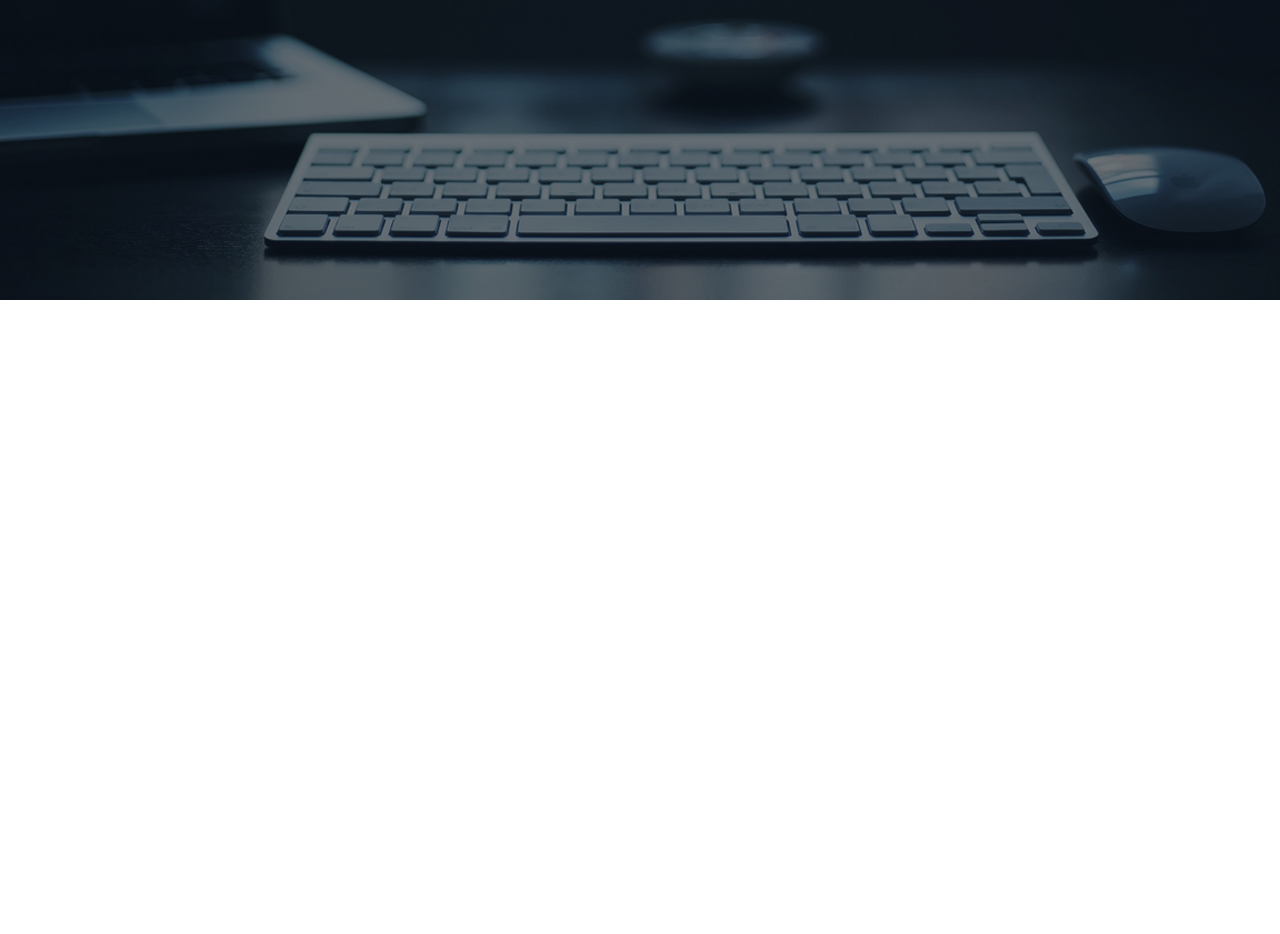
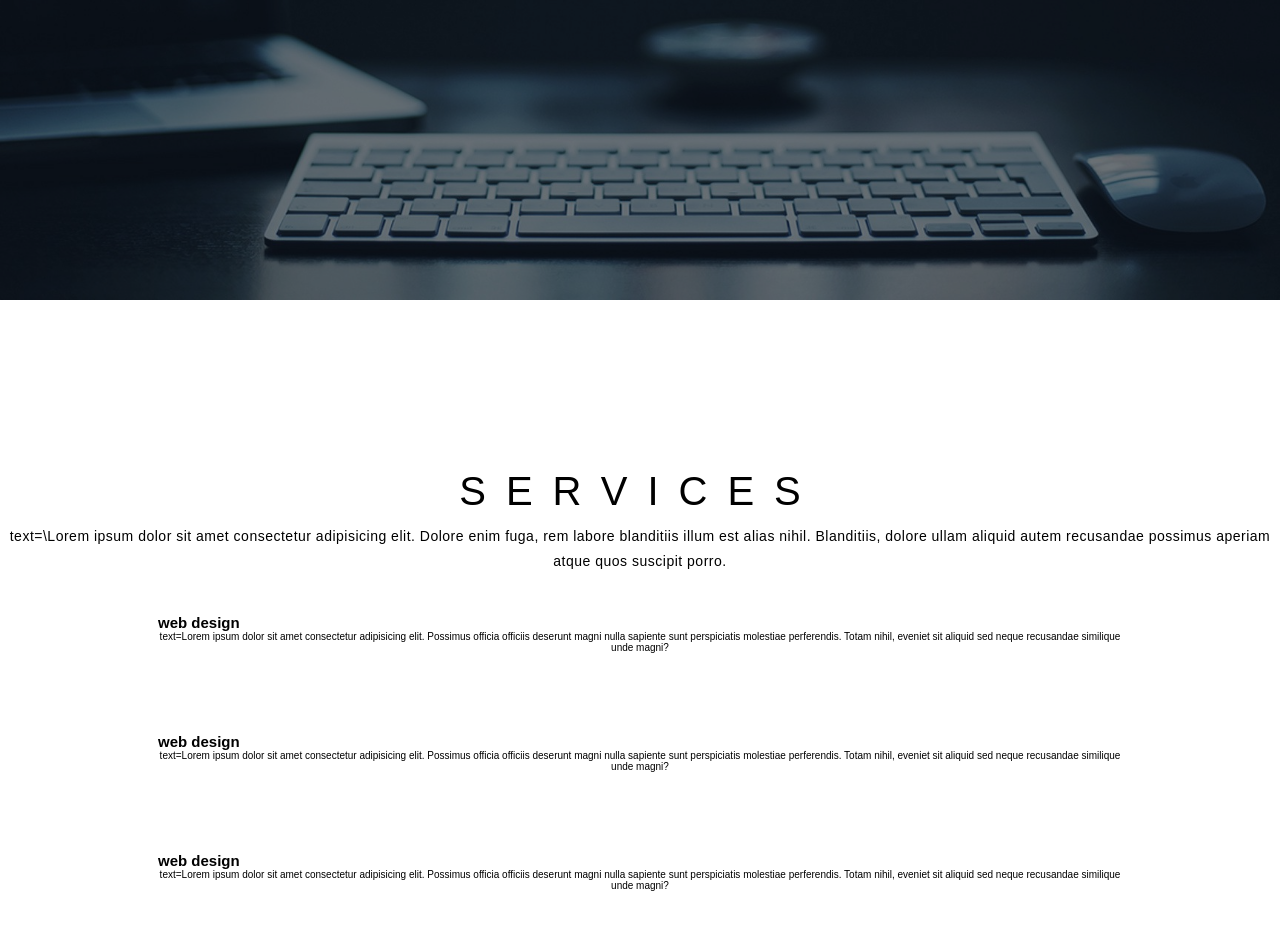
Before and after one commit to gonzalez414/My-Portfolio, a plain HTML site: page index.html in a window 1280 px wide. Shown: the part 500-1434 px from the top of the page. Before the commit the page ends 800 px from the top, so only its background shows below. Drawn offline with Linux system fonts and the light colour scheme; a web font is replaced by a local one.

Commit message:
Working on html and css... updated files.

```diff
--- a/index.html
+++ b/index.html
@@ -17,5 +17,49 @@
         </div>
       </div>
     </section>
+    <!-- End of Hero Section -->
+    <!-- Services Section -->
+    <section id="Services">
+      <div class="services container">
+        <div class="service-top">
+          <h1 class="section-title">Services</h1>
+          <p>
+            text=\Lorem ipsum dolor sit amet consectetur adipisicing elit.
+            Dolore enim fuga, rem labore blanditiis illum est alias nihil.
+            Blanditiis, dolore ullam aliquid autem recusandae possimus aperiam
+            atque quos suscipit porro.
+          </p>
+        </div>
+        <div class="service-bottom">
+          <div class="service-items">
+            <h2>web design</h2>
+            <p>
+              text=Lorem ipsum dolor sit amet consectetur adipisicing elit.
+              Possimus officia officiis deserunt magni nulla sapiente sunt
+              perspiciatis molestiae perferendis. Totam nihil, eveniet sit
+              aliquid sed neque recusandae similique unde magni?
+            </p>
+          </div>
+          <div class="service-items">
+            <h2>web design</h2>
+            <p>
+              text=Lorem ipsum dolor sit amet consectetur adipisicing elit.
+              Possimus officia officiis deserunt magni nulla sapiente sunt
+              perspiciatis molestiae perferendis. Totam nihil, eveniet sit
+              aliquid sed neque recusandae similique unde magni?
+            </p>
+          </div>
+          <div class="service-items">
+            <h2>web design</h2>
+            <p>
+              text=Lorem ipsum dolor sit amet consectetur adipisicing elit.
+              Possimus officia officiis deserunt magni nulla sapiente sunt
+              perspiciatis molestiae perferendis. Totam nihil, eveniet sit
+              aliquid sed neque recusandae similique unde magni?
+            </p>
+          </div>
+        </div>
+      </div>
+    </section>
   </body>
 </html>
--- a/style.css
+++ b/style.css
@@ -69,3 +69,51 @@ a {
   color: white;
   background-color: skyblue;
 }
+/* End of Hero Section */
+/* Service Section */
+
+#Services .services {
+  flex-direction: column;
+  text-align: center;
+  max-width: 1500px;
+  margin: 0 auto;
+  padding: 100px 0;
+}
+
+#Services .section-title {
+  font-size: 4rem;
+  font-weight: 300;
+  color: black;
+  margin-bottom: 10px;
+  text-transform: uppercase;
+  letter-spacing: 2rem;
+  text-align: center;
+}
+
+#Services .service-top p {
+  font-size: 1.4rem;
+  margin-top: 5px;
+  line-height: 2.5rem;
+  font-weight: 300;
+  letter-spacing: 0.05rem;
+}
+
+#Services .service-bottom {
+  display: flex;
+  align-items: center;
+  justify-content: center;
+  flex-wrap: wrap;
+}
+
+#Services .service-items {
+  flex-basis: 80%;
+  display: flex;
+  align-items: flex-start;
+  justify-content: center;
+  flex-direction: column;
+  padding: 30px;
+  border-radius: 10px;
+  background-image: url();
+  background-size: cover;
+  margin: 10px 5%;
+}
```
